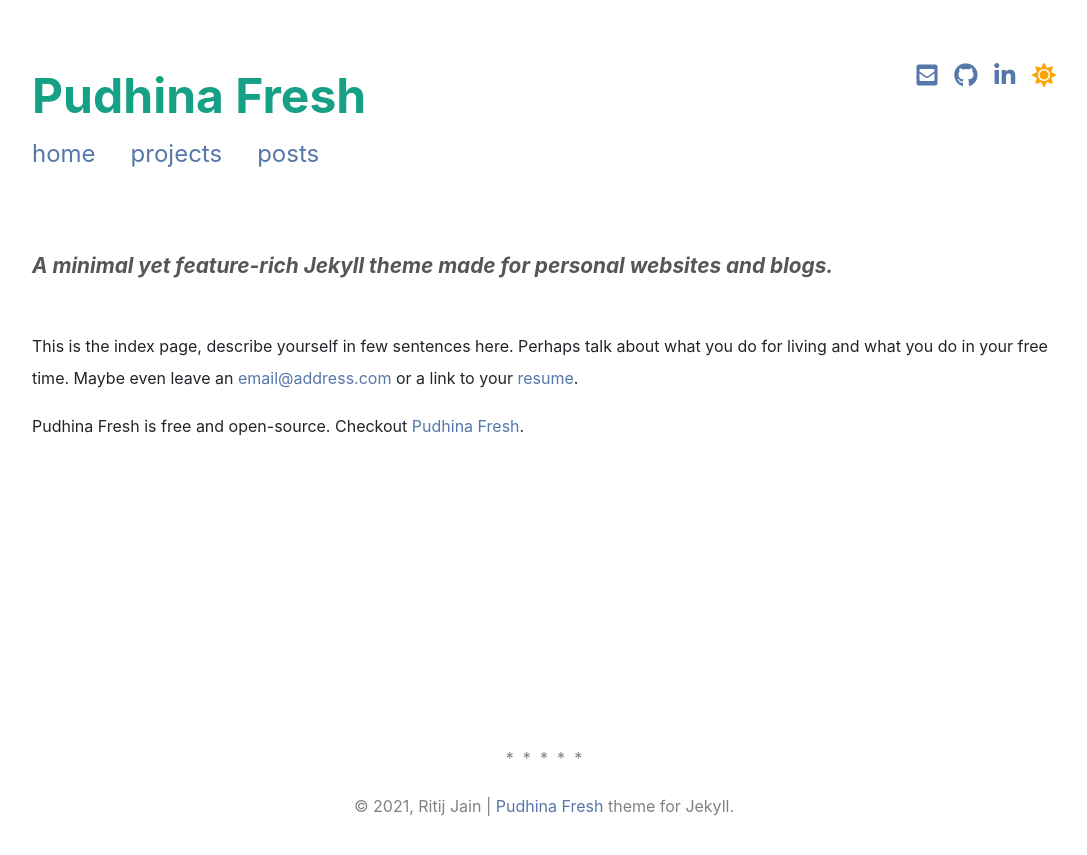
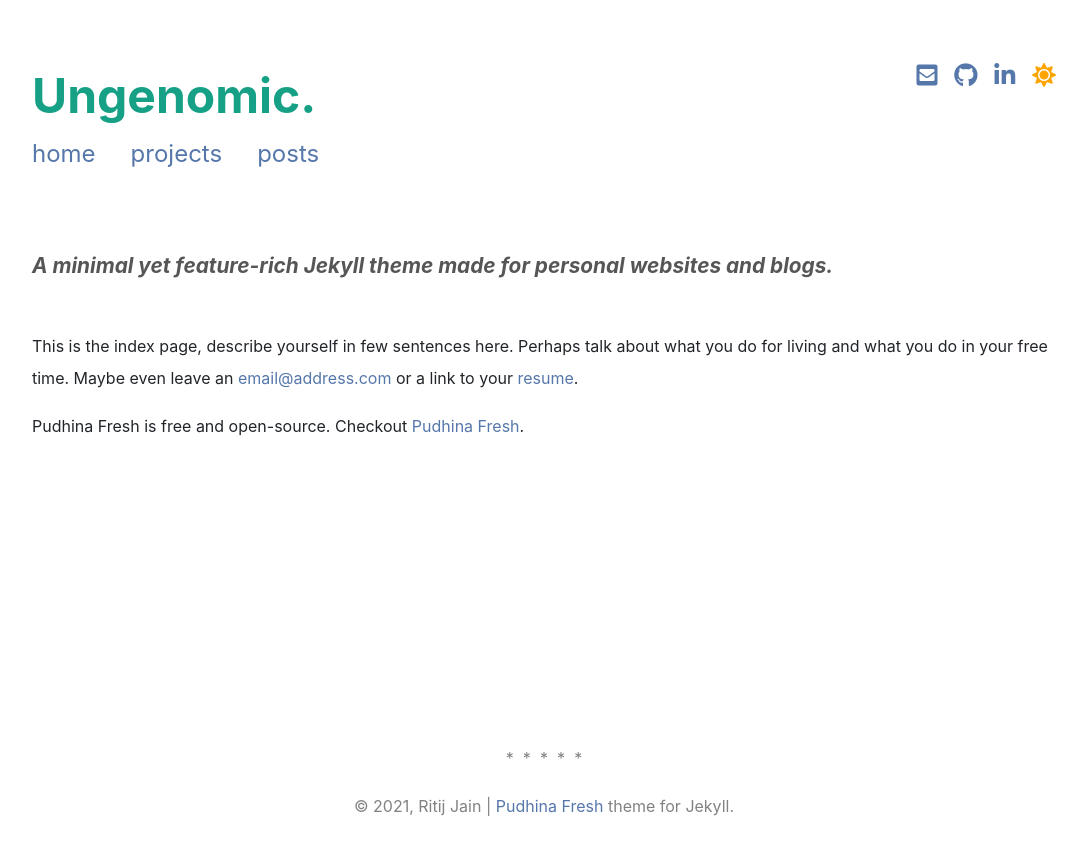
Before and after one commit to MurtoHilali/genemuse, a Jekyll site: the page built from index.md, in a window 1280 px wide. Shown: the top 855 px of the page, without its empty margins (96-1183 px from the left). Built offline with Jekyll 4.4.1, drawn with Linux system fonts in a browser that asks for light colours; nearby versions of some CDN libraries; a style sheet for code colours, icons or effects is not loaded.

Commit message:
basic changes

```diff
--- a/_config.yml
+++ b/_config.yml
@@ -1,16 +1,16 @@
-title: Pudhina Fresh # Shown in header on pages with full_logo: true
-short_logo: PF. # Shown in header on all pages by default unless full_logo: true is set
+title: Ungenomic. # Shown in header on pages with full_logo: true
+short_logo: MH. # Shown in header on all pages by default unless full_logo: true is set
 description: > # The description for your site
   A minimal yet feature-rich Jekyll theme made for personal websites and blogs.
 url: "https://ritijjain.github.io/pudhina-fresh" # Site base URL
 
 author:
-  name: Ritij Jain
-  github: ritijjain/pudhina-fresh # GitHub username, used for GitHub icon on the top right
-  linkedin: ritijjain # Your LinkedIn profile url name, used for LinkedIn icon on the top right
-  email: example@example.com # Used for email icon on the top right
+  name: Murto Hilali
+  github: MurtoHilali # GitHub username, used for GitHub icon on the top right
+  linkedin: murtohilali # Your LinkedIn profile url name, used for LinkedIn icon on the top right
+  email: hilali.murto@gmail.com # Used for email icon on the top right
   homepage: https://ritijjain.com # This links to your name in post meta
-  twitter: # Twitter username, used for Twitter Card Analytics
+  twitter: MurtoHilali # Twitter username, used for Twitter Card Analytics
 
 disqus_name: # Setting this will turn on Disqus comments
 g_track_id: # Google Analytics tracking ID (e.g. UA-000000-2), setting this will turn on Google Analytics
```
